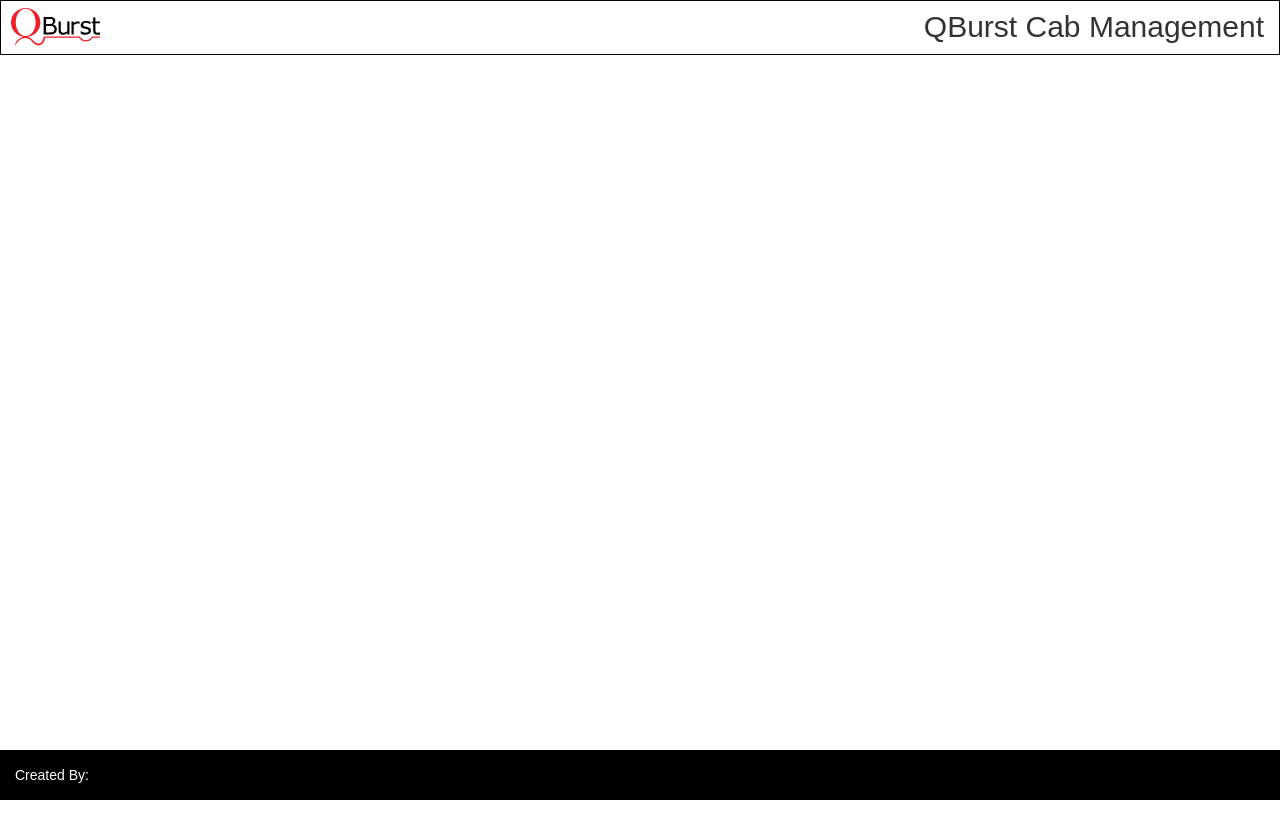
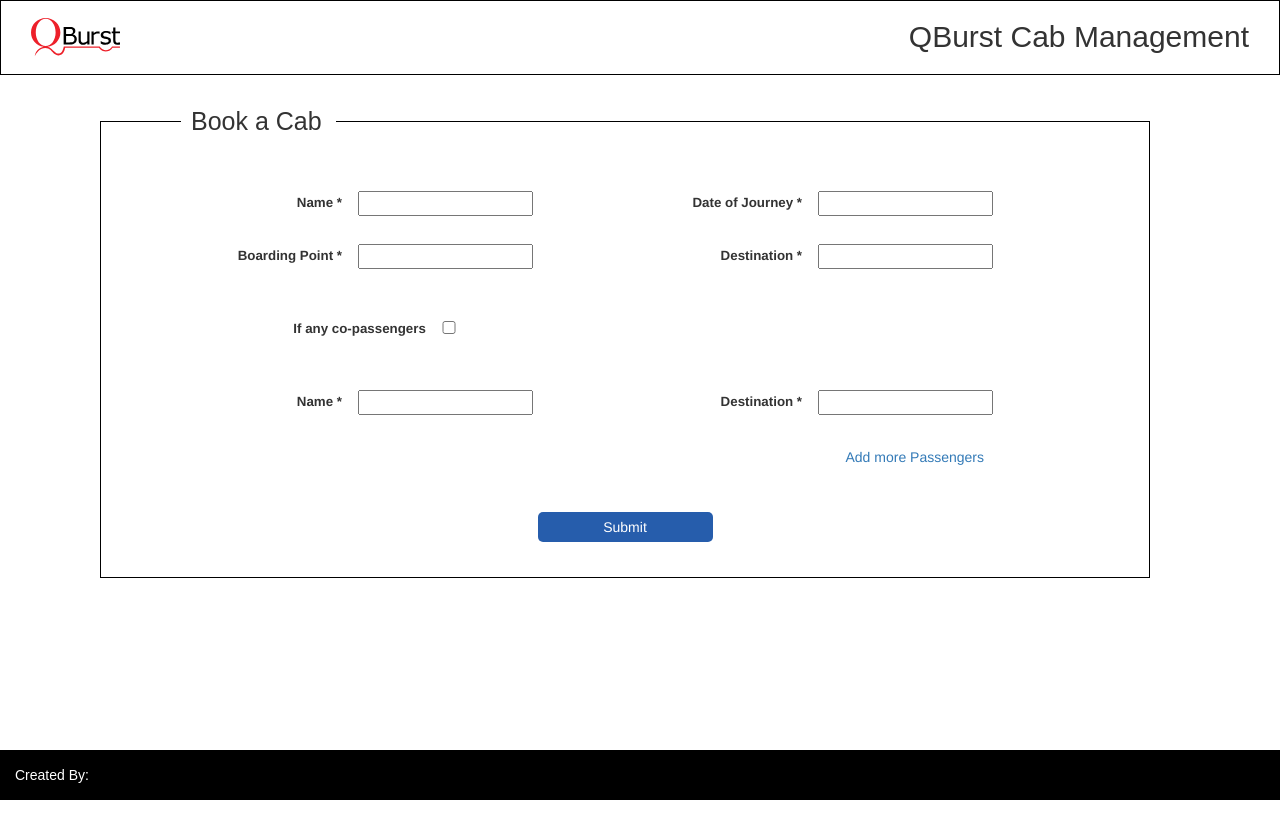
Before and after one commit to ShahinaKP/QburstCabManagement, a plain HTML site: page index.html at #!/bookcabDetails in a window 1280 px wide. Before the commit the page ends 800 px from the top, so only its background shows below. Drawn offline with nearby package versions, Linux system fonts and the light colour scheme; some packages are replaced by stand-ins of ours.

Commit message:
normal user booking

```diff
--- a/app/partials/bookcabDetails.html
+++ b/app/partials/bookcabDetails.html
@@ -0,0 +1,35 @@
+<form name="MyForm" class="register" method="post" ng-submit="Add()">
+
+    <fieldset class="row">
+
+        <legend>Book a Cab</legend>
+        <div class="formWrap">
+        <p>
+            <label>Name *</label>
+            <input type="text" name="" value="" placeholder="" required="">
+            <label>Date of Journey *</label>
+            <input type="text" name="" value="" placeholder="" ng-model="dateAndTime" required="">
+        </p>
+        <p>
+            <label>Boarding Point *</label>
+            <input type="text" name="" value="" placeholder="" ng-model="boardingPoint" required="">
+            <label>Destination *</label>
+            <input type="text" name="" value="" placeholder="" ng-model="destination" required="">
+        </p>
+        <p style="margin-top: 30px;margin-bottom: 30px;">
+              <label class="copassengers">If any co-passengers</label>
+              <input type="checkbox" value="" required="">
+        </p>
+        <p>
+            <label>Name *</label>
+            <input type="text" name="" value="" placeholder="" ng-model="coPassengerName">
+            <label>Destination *</label>
+            <input type="text" name="" value="" placeholder="" ng-model="coPssengerDestination">
+        </p>
+        <div class="addPassenger"><span><a ng-click="add-more">Add more Passengers</a></span></div>
+        </div>
+        <div class="btn-wrap"><input type="submit" name="Submit" value="Submit" ng-click="submitForm"></div>
+    </fieldset>
+
+
+</form>
--- a/app/scripts/app.js
+++ b/app/scripts/app.js
@@ -14,7 +14,7 @@
 	 	controller: "LoginController"
     })
     // Pages
-    .when("/bookcab", {
+    .when("/bookcabDetails", {
 		templateUrl: "app/partials/bookcabDetails.html",
 	 	controller: "BookCabController"
     })
--- a/assets/css/style.css
+++ b/assets/css/style.css
@@ -7,11 +7,11 @@
     padding: 0;
 }
 #header-wrap {
-    background: rgba(0, 0, 0, 0) url("../images/QBlogo.svg") no-repeat scroll 10px center / 7% auto;
+    background: rgba(0, 0, 0, 0) url("../images/QBlogo.svg") no-repeat scroll 30px center / 7% auto;
     border: 1px solid black;
     font-family: sans-serif;
     font-size: 30px;
-    padding: 5px 15px;
+    padding: 15px 30px;
     text-align: right;
 }
 #footer-wrap {
@@ -27,3 +27,105 @@
 form#loginForm {
     width: 25%;
 }
+.form-group {
+    margin-bottom: 25px;
+    display: flex;
+}
+.form-group label{
+	margin-right: 8px;
+	margin-top: 5px;
+}
+form#loginForm {
+    width: 30%;
+    margin: 0 auto;
+}
+.container {
+    margin-top: 50px;
+}
+form#loginForm h2 {
+    font-size: 20px;
+    margin-bottom: 45px;
+}
+.form-actions a{
+	margin-left: 20px;
+    color: #428BCA;
+    cursor: pointer;
+}
+.btn-primary {
+    width: 120px;
+ }
+form.register {
+    height: 1000px;
+    width: 85%;
+    margin: 0 auto;
+    padding: 19px;
+    border-radius: 20px;
+}
+form.register fieldset.row {
+    width: 100%;
+    float: left;
+    border: 1px solid black;
+}
+form.register legend {
+    padding: 10px;
+    margin-left: 80px;
+    font-size: 25px;
+    font-weight: 100;
+    width: 155px;
+    font-family: sans-serif;
+    border: none;
+}
+fieldset.row p {
+    padding: 21px 0 22px 0;
+    font-weight: 500;
+    font-size: 10pt;
+}
+form.register label {
+    width: 23%;
+    float: left;
+    text-align: right;
+    margin-right: 16px;
+    margin-top: 2px;
+}
+
+form.register input {
+    width: 175px;
+    color: #000;
+    float: left;
+    margin-right: 28px;
+}
+input[type=checkbox] {
+    width: 14px !important;
+}
+label.copassengers {
+    width: 31% !important;
+}
+.addPassenger {
+    float: right;
+    margin-right: 165px;
+    margin-top: 25px;
+}
+.addPassenger a{
+    cursor: pointer;
+}
+.formWrap {
+    width: 100%;
+    float: left;
+}
+input[type="submit"] {
+    float: none !important;
+    margin-right: 0 !important;
+    background: #265DAC;
+    border: none;
+    height: 30px;
+    color: white !important;
+    border-radius: 5px;
+    margin-top: 45px;
+    outline: none;
+}
+.btn-wrap {
+    width: 100%;
+    float: left;
+    text-align: center;
+    margin-bottom: 35px;
+}
```
Also changed, not shown: app/controllers/getTripForUserController.js (added, +18 -0 lines), app/partials/login.html (+3 -1 lines), app/services/getTripForUserService.js (added, +12 -0 lines).
